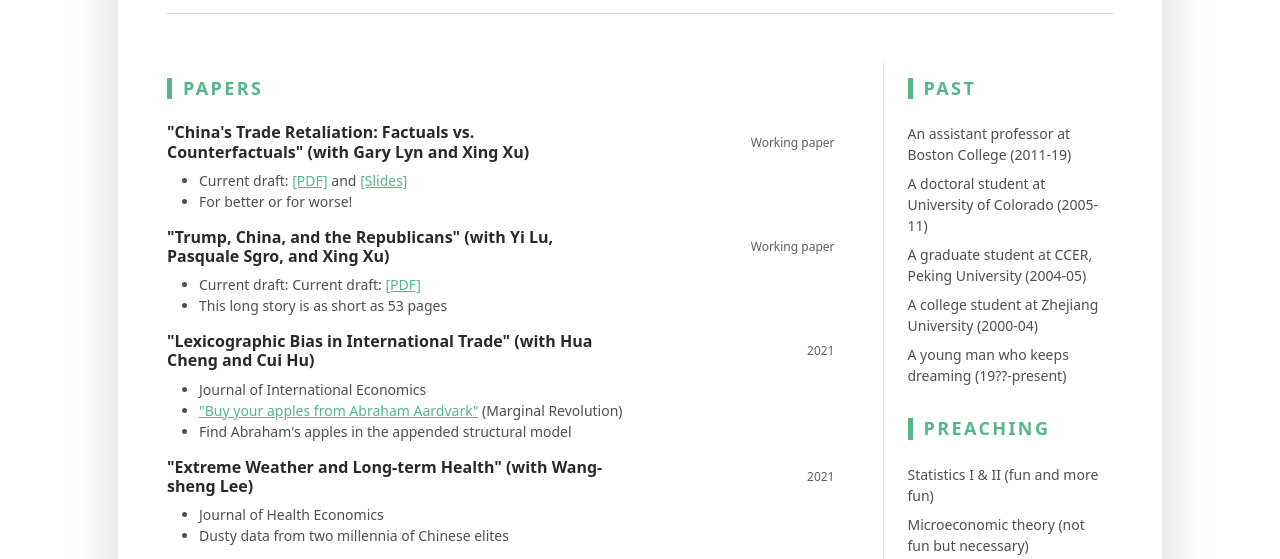
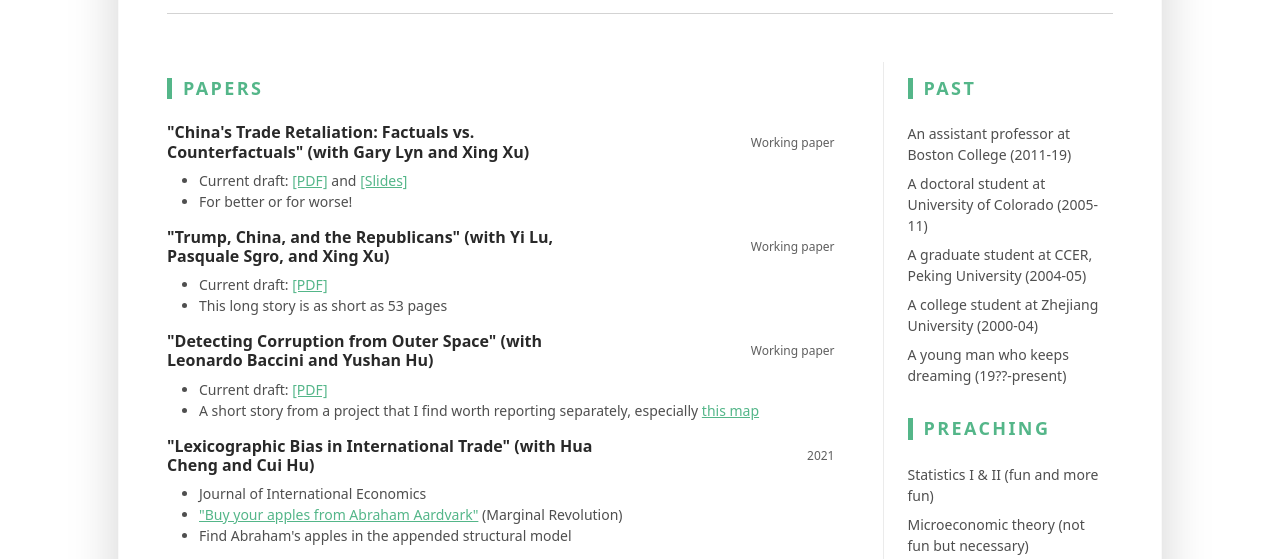
Before and after one commit to benli36/benli36.github.io, a plain HTML site: page index.html in a window 1280 px wide. Shown: the part 213-772 px from the top of the page. Drawn offline with Linux system fonts and the light colour scheme.

Commit message:
update versions; add corruption paper; update index

```diff
--- a/index.html
+++ b/index.html
@@ -61,7 +61,7 @@
 									</div>
 									<div class="item-content">
 											<ul class="resume-list">
-											<li>Current draft: <a href="LLX17_paper.pdf">[PDF]</a> and <a href="LLX13_slides.pdf">[Slides]</a></li>
+											<li>Current draft: <a href="LLX_paper.pdf">[PDF]</a> and <a href="LLX_slides.pdf">[Slides]</a></li>
 											<li>For better or for worse!</li>
 										</ul>
 									</div>
@@ -74,11 +74,22 @@
 									</div>
 									<div class="item-content">
 										<ul class="resume-list">
-											<li>Current draft: Current draft: <a href="LLSX8.pdf">[PDF]</a></li>
+											<li>Current draft: <a href="LLSX.pdf">[PDF]</a></li>
 											<li>This long story is as short as 53 pages</li>
 										</ul>
 									</div>
-								</div><!--//item-->
+								<div class="item mb-3">
+									<div class="item-heading row align-items-center mb-2">
+										<h4 class="item-title col-12 col-md-6 col-lg-8 mb-2 mb-md-0">"Detecting Corruption from Outer Space" (with Leonardo Baccini and Yushan Hu)</h4>
+										<div class="item-meta col-12 col-md-6 col-lg-4 text-muted text-start text-md-end">Working paper</div>
+
+									</div>
+									<div class="item-content">
+										<ul class="resume-list">
+											<li>Current draft: <a href="BHL.pdf">[PDF]</a></li>
+											<li>A short story from a project that I find worth reporting separately, especially <a href="corruptmap.jpg">this map</a></li>
+										</ul>
+									</div>								</div><!--//item-->
 								<div class="item mb-3">
 									<div class="item-heading row align-items-center mb-2">
 										<h4 class="item-title col-12 col-md-6 col-lg-8 mb-2 mb-md-0">"Lexicographic Bias in International Trade" (with Hua Cheng and Cui Hu)</h4>
```
Also changed, not shown: corruptmap.jpg (added), 8 other files.
